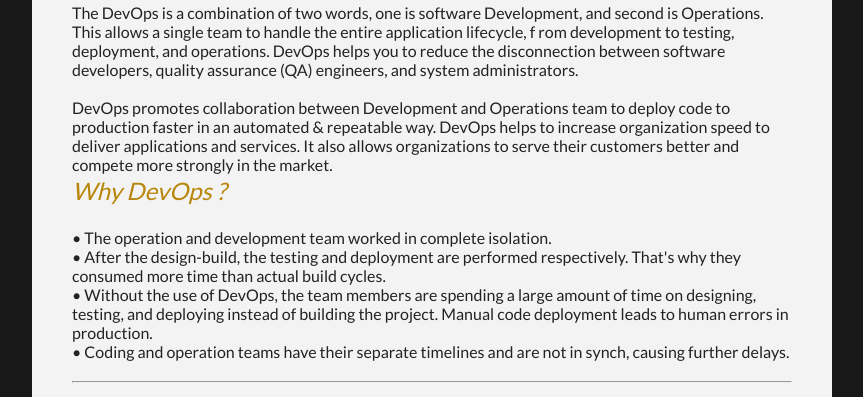
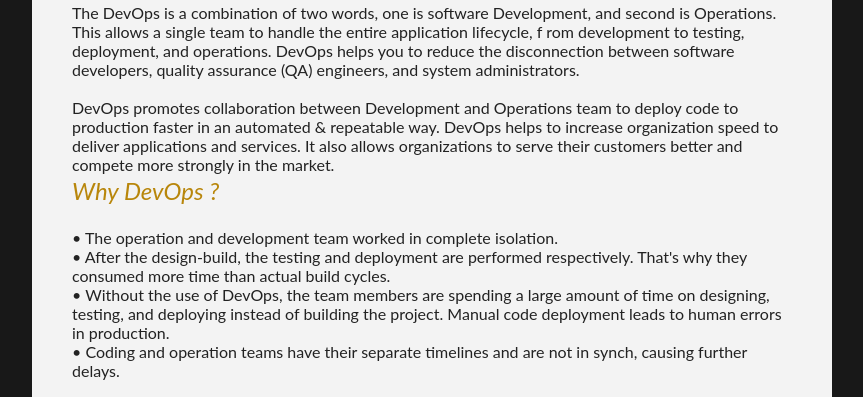
Before and after one commit to rohan2567/Blog_Collections, a plain HTML site: page index.html in a window 1280 px wide. Shown: the part 279-676 px from the top of the page, without its empty margins (208-1071 px from the left). Drawn offline with Linux system fonts and the light colour scheme.

Commit message:
Update index.html

```diff
--- a/index.html
+++ b/index.html
@@ -13,7 +13,7 @@
 <meta name="description" content="The Curriculum Vitae of Joe Bloggs."/>
 <meta charset="UTF-8">
 
-<link href='http://fonts.googleapis.com/css?family=Rokkitt:400,700|Lato:400,300' rel='stylesheet' type='text/css'>
+<!-- <link href='http://fonts.googleapis.com/css?family=Rokkitt:400,700|Lato:400,300' rel='stylesheet' type='text/css'> -->
 
 <!--[if lt IE 9]>
 <script src="//html5shiv.googlecode.com/svn/trunk/html5.js"></script>
```
